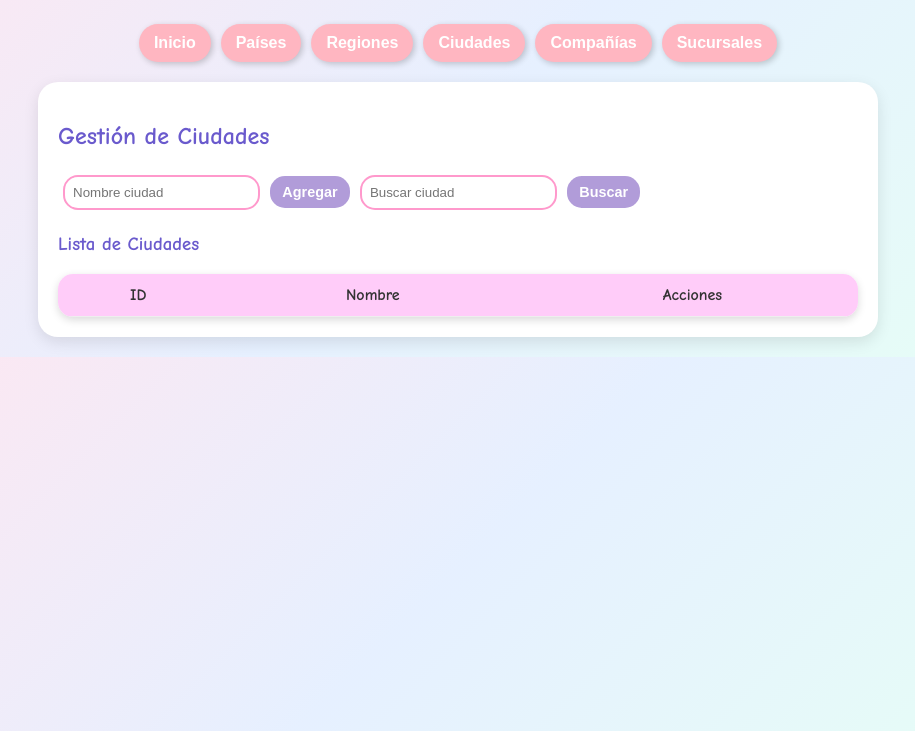
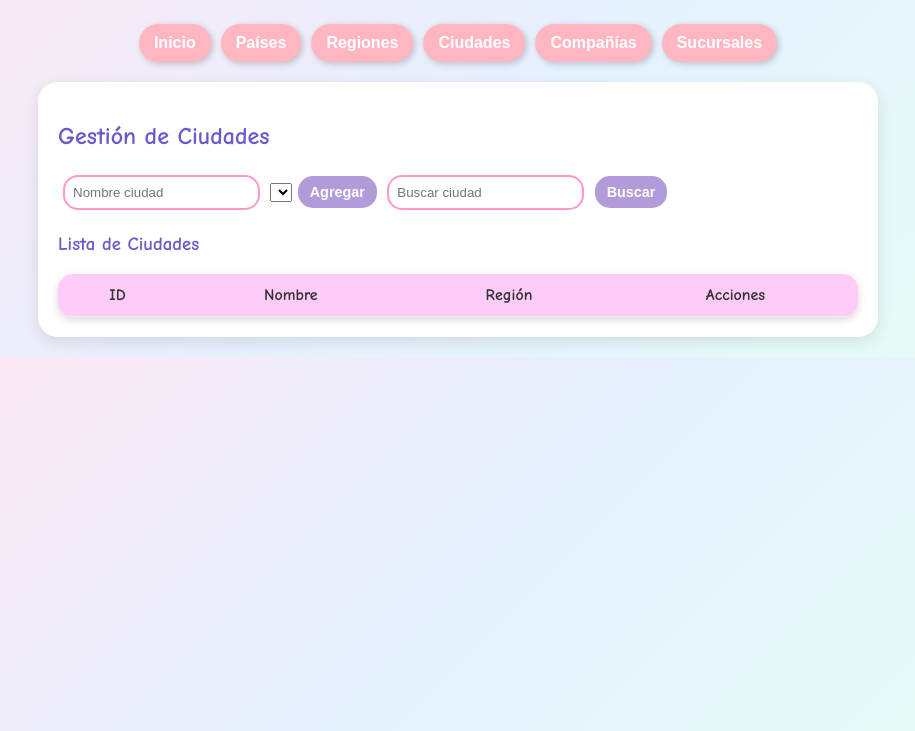
Before and after one commit to danna890/Crud-Gestor-de-Compa-ias, a plain HTML site: page index.html in a window 1280 px wide. Both pictures are taken after a click on the button "Ciudades". Shown: the part 69-800 px from the top of the page, without its empty margins (182-1097 px from the left). Drawn offline with Linux system fonts and the light colour scheme; no server answers.

Commit message:
sse modifica el index

```diff
--- a/index.html
+++ b/index.html
@@ -1,10 +1,12 @@
 <!DOCTYPE html>
 <html lang="es">
+
 <head>
     <meta charset="UTF-8">
     <title>Sistema de Gestión</title>
     <link rel="stylesheet" href="styles.css">
 </head>
+
 <body>
     <h1>Sistema de Gestión</h1>
 
@@ -50,6 +52,7 @@
     <section id="regions" class="view">
         <h2>Gestión de Regiones</h2>
         <input type="text" id="regionName" placeholder="Nombre región">
+        <select id="regions-countries-select"></select>
         <button id="addRegion">Agregar</button>
         <input type="text" id="searchRegion" placeholder="Buscar región">
         <button id="searchRegionBtn">Buscar</button>
@@ -61,6 +64,7 @@
                 <tr>
                     <th>ID</th>
                     <th>Nombre</th>
+                    <th>País</th>
                     <th>Acciones</th>
                 </tr>
             </thead>
@@ -72,6 +76,7 @@
     <section id="cities" class="view">
         <h2>Gestión de Ciudades</h2>
         <input type="text" id="cityName" placeholder="Nombre ciudad">
+        <select id="cities-regions-select"></select>
         <button id="addCity">Agregar</button>
         <input type="text" id="searchCity" placeholder="Buscar ciudad">
         <button id="searchCityBtn">Buscar</button>
@@ -83,6 +88,7 @@
                 <tr>
                     <th>ID</th>
                     <th>Nombre</th>
+                    <th>Región</th>
                     <th>Acciones</th>
                 </tr>
             </thead>
@@ -94,6 +100,7 @@
     <section id="companies" class="view">
         <h2>Gestión de Compañías</h2>
         <input type="text" id="companyName" placeholder="Nombre compañía">
+        <select id="companies-cities-select"></select>
         <button id="addCompany">Agregar</button>
         <input type="text" id="searchCompany" placeholder="Buscar compañía">
         <button id="searchCompanyBtn">Buscar</button>
@@ -105,6 +112,7 @@
                 <tr>
                     <th>ID</th>
                     <th>Nombre</th>
+                    <th>Ciudad</th>
                     <th>Acciones</th>
                 </tr>
             </thead>
@@ -116,6 +124,7 @@
     <section id="branches" class="view">
         <h2>Gestión de Sucursales</h2>
         <input type="text" id="branchName" placeholder="Nombre sucursal">
+        <select id="branches-companies-select"></select>
         <button id="addBranch">Agregar</button>
         <input type="text" id="searchBranch" placeholder="Buscar sucursal">
         <button id="searchBranchBtn">Buscar</button>
@@ -127,6 +136,7 @@
                 <tr>
                     <th>ID</th>
                     <th>Nombre</th>
+                    <th>Compañía</th>
                     <th>Acciones</th>
                 </tr>
             </thead>
@@ -136,11 +146,12 @@
 
     <script src="script.js"></script>
     <script>
+        // Inicializar CRUD con relaciones
         initCRUD("countries", true);
-        initCRUD("regions", true);
-        initCRUD("cities", true);
-        initCRUD("companies", true);
-        initCRUD("branches", true);
+        initCRUD("regions", true, ["countries"]);
+        initCRUD("cities", true, ["regions"]);
+        initCRUD("companies", true, ["cities"]);
+        initCRUD("branches", true, ["companies"]);
 
         function showSection(id) {
             document.querySelectorAll(".view").forEach(sec => sec.classList.remove("active"));
@@ -148,4 +159,5 @@
         }
     </script>
 </body>
+
 </html>
```
